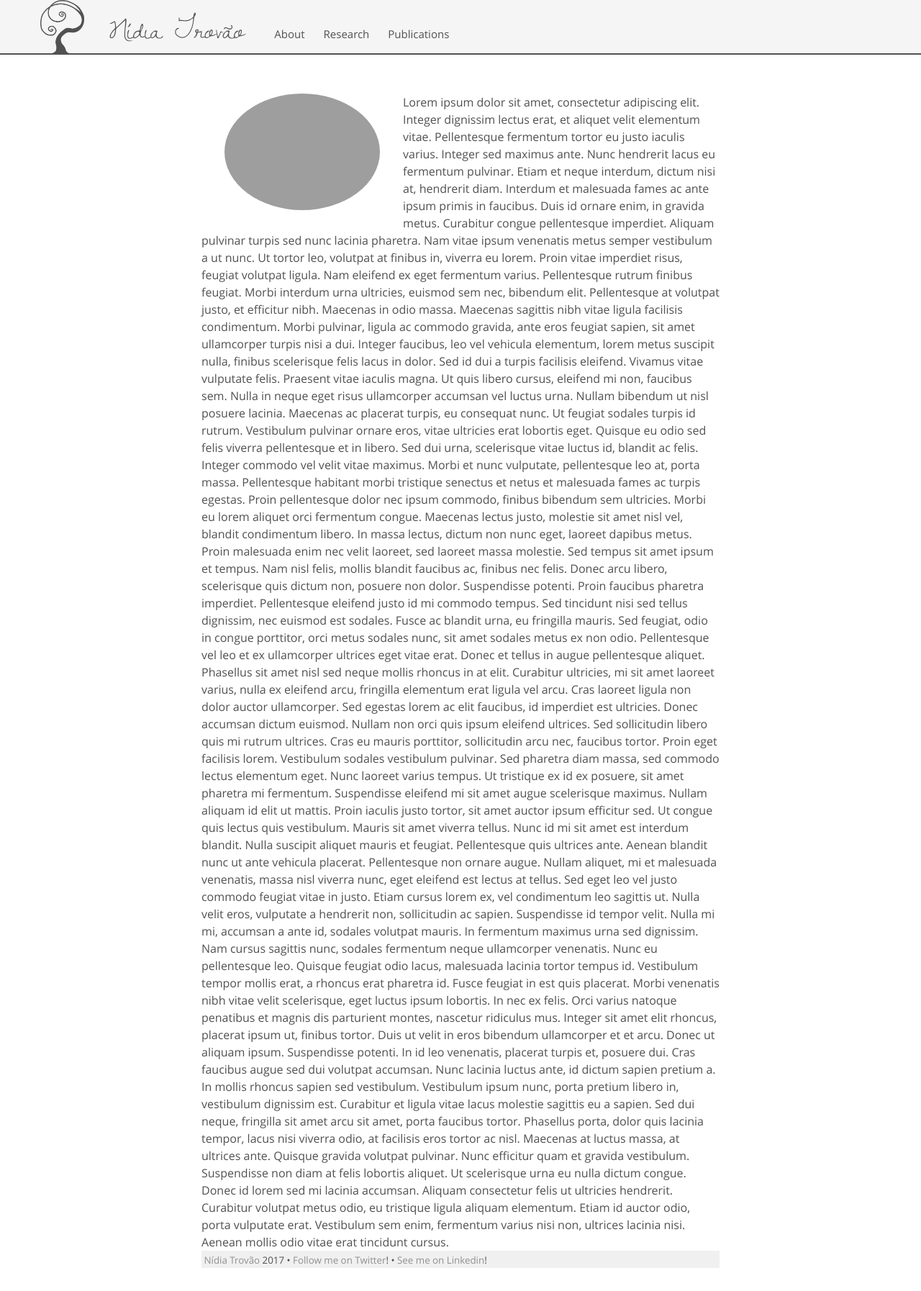
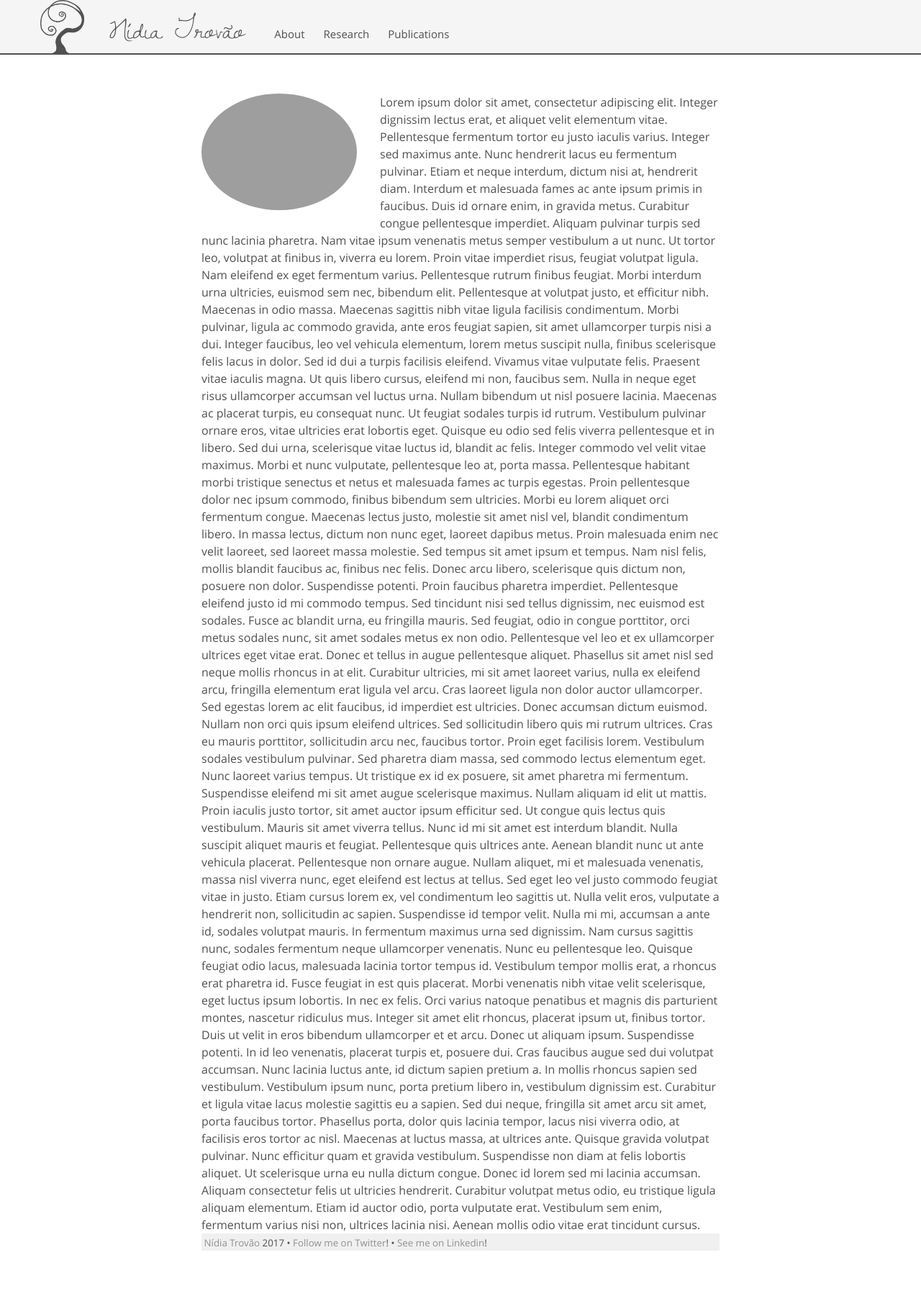
Before and after one commit to nidiatrovao/nidiatrovao.github.io, a Jekyll site: the page built from index.html, in a window 1280 px wide. Shown: the whole page at 72% size. Built offline with Jekyll 4.4.1, drawn with Linux system fonts in a browser that asks for light colours; after the commit the page ends 1770 px from its top, so only the background shows below that.

Commit message:
Update _base.scss

```diff
--- a/_sass/_base.scss
+++ b/_sass/_base.scss
@@ -67,7 +67,7 @@ a {
 img {
   display: block;
   max-width: 30%;
-  margin: 0 2rem 1rem;
+  margin: 0 2rem 1rem 0;
   border-radius: 50%;
   float: left;
 }
```
